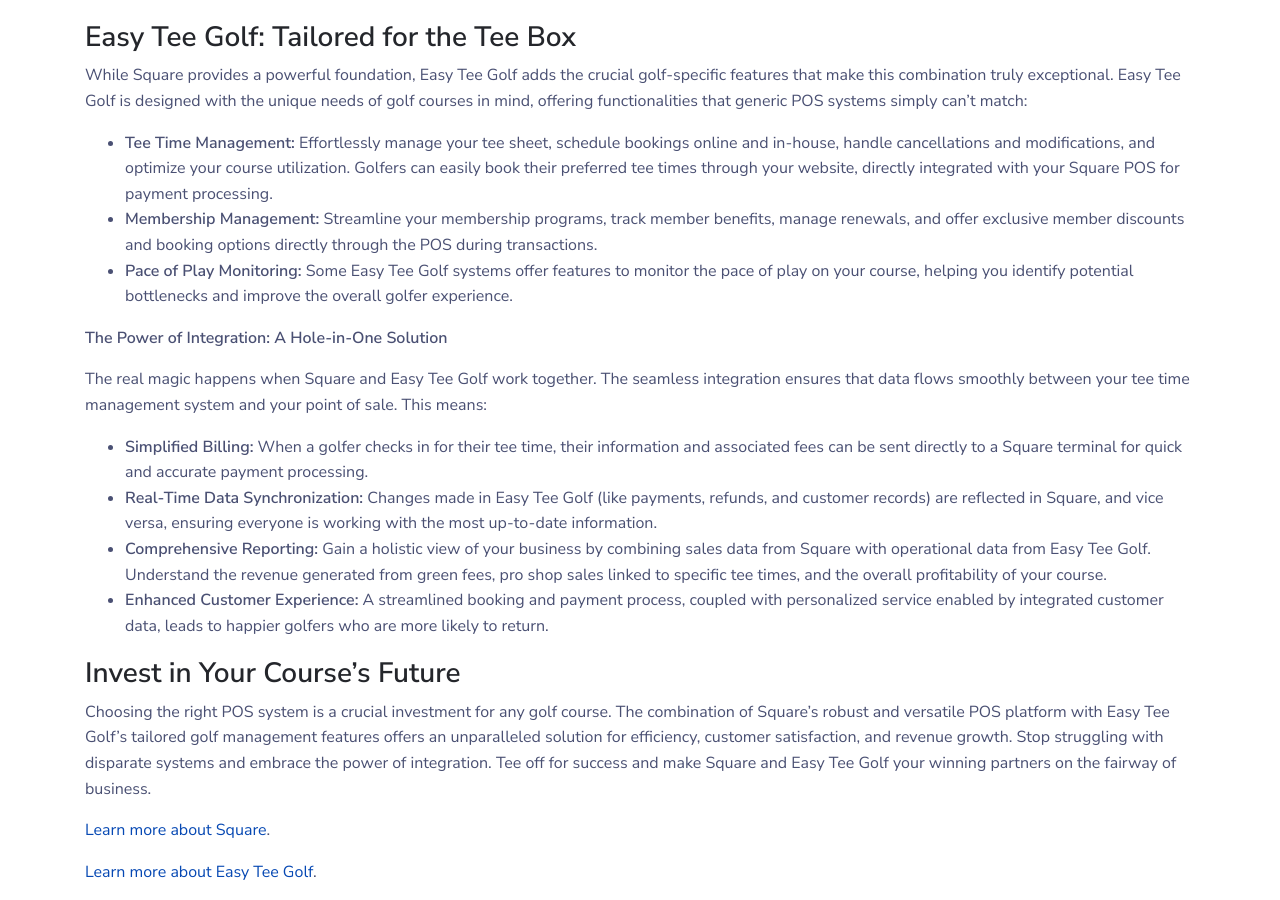
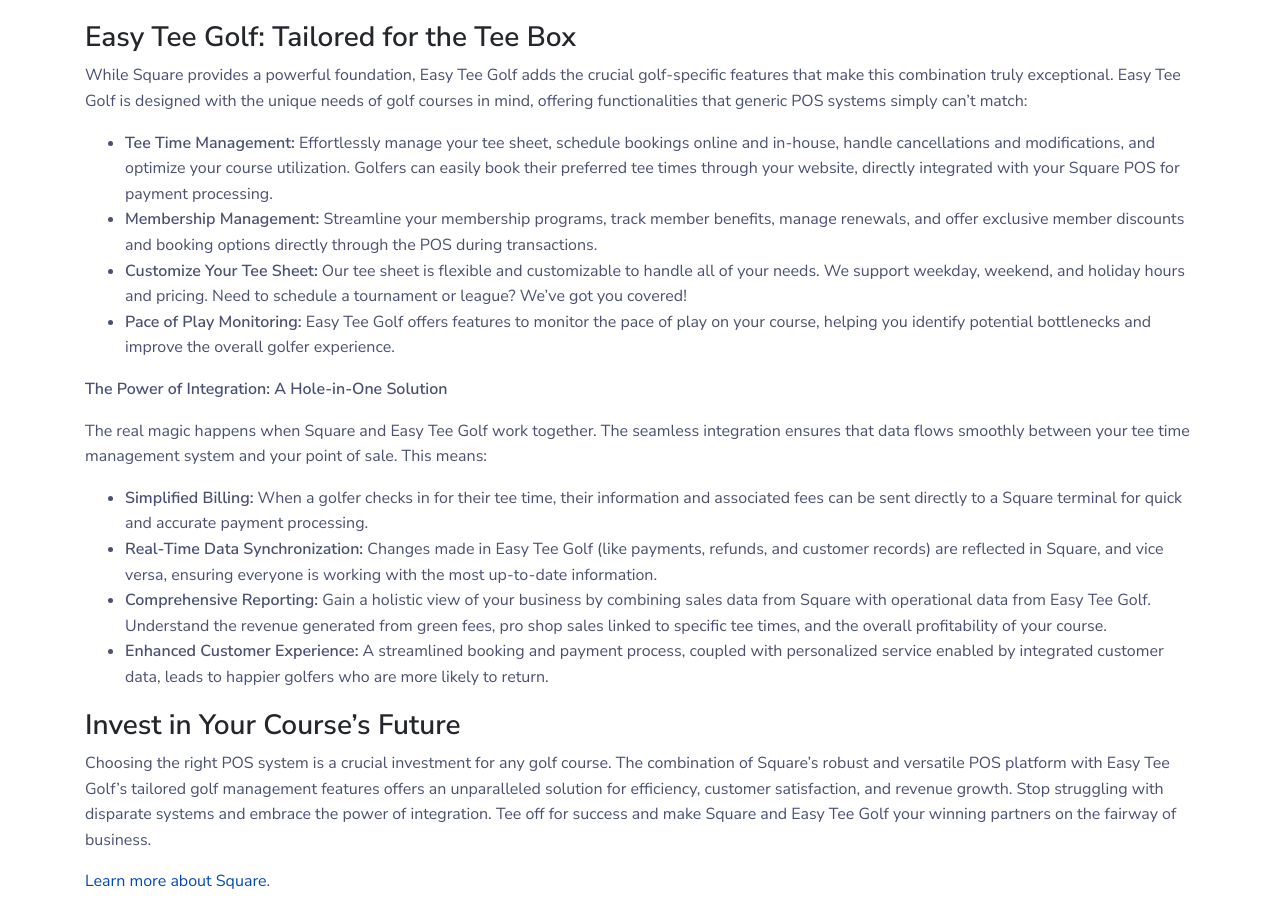
Before and after one commit to easyteegolf/easytee_front, a Jekyll site: the page built from _posts/2025-05-07-the-best-golf-course-pos.markdown, in a window 1280 px wide and 900 px high, scrolled down 1700 px. Built offline with Jekyll 4.4.1, drawn with Linux system fonts in a browser that asks for light colours.

Commit message:
added benefit

```diff
--- a/_posts/2025-05-07-the-best-golf-course-pos.markdown
+++ b/_posts/2025-05-07-the-best-golf-course-pos.markdown
@@ -31,7 +31,8 @@ While Square provides a powerful foundation, Easy Tee Golf adds the crucial golf
 
 * **Tee Time Management:** Effortlessly manage your tee sheet, schedule bookings online and in-house, handle cancellations and modifications, and optimize your course utilization. Golfers can easily book their preferred tee times through your website, directly integrated with your Square POS for payment processing.
 * **Membership Management:** Streamline your membership programs, track member benefits, manage renewals, and offer exclusive member discounts and booking options directly through the POS during transactions.
-* **Pace of Play Monitoring:** Some Easy Tee Golf systems offer features to monitor the pace of play on your course, helping you identify potential bottlenecks and improve the overall golfer experience.
+* **Customize Your Tee Sheet:** Our tee sheet is flexible and customizable to handle all of your needs. We support weekday, weekend, and holiday hours and pricing. Need to schedule a tournament or league? We’ve got you covered!
+* **Pace of Play Monitoring:** Easy Tee Golf offers features to monitor the pace of play on your course, helping you identify potential bottlenecks and improve the overall golfer experience.
 
 **The Power of Integration: A Hole-in-One Solution**
 
```
